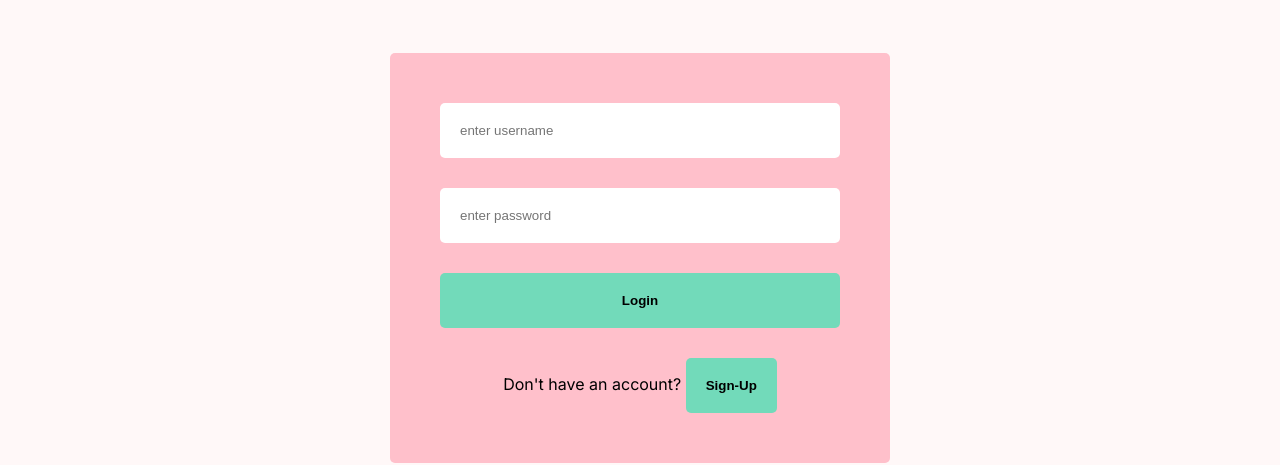
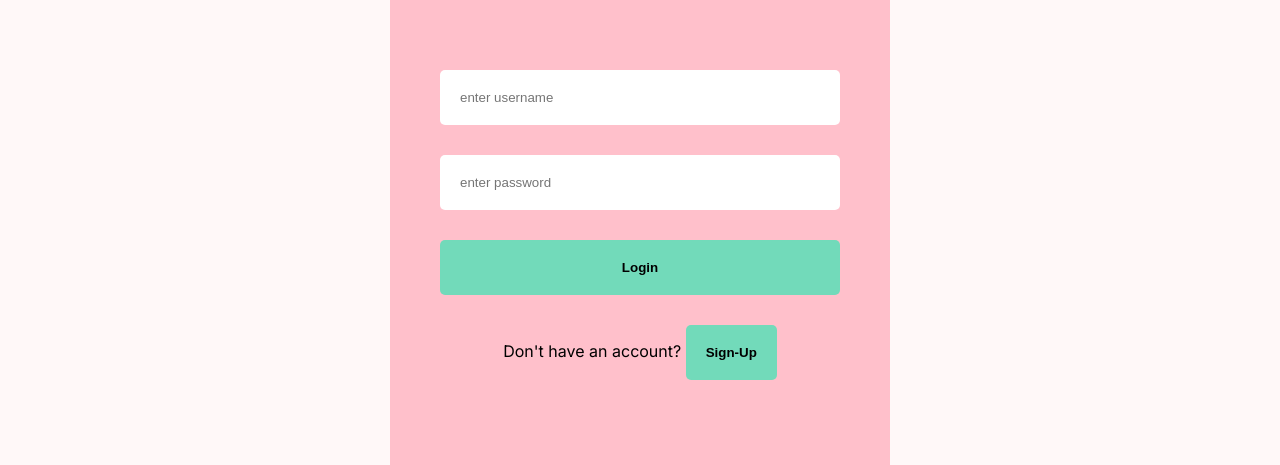
Before and after one commit to KamalikaSene/PCOS-FertiliCare, a Next.js app: page /login in a window 1280 px wide. Shown: the part 204-669 px from the top of the page. Built offline with nearby package versions, Linux system fonts and the light colour scheme; no server answers.

Commit message:
lgon form css change

```diff
--- a/src/components/loginForm/loginForm.module.css
+++ b/src/components/loginForm/loginForm.module.css
@@ -3,6 +3,8 @@
   flex-direction: column;
   text-align: center;
   gap: 30px;
+  margin-top:100px;
+  margin-bottom:100px;
 }
 
 .form input{
```
